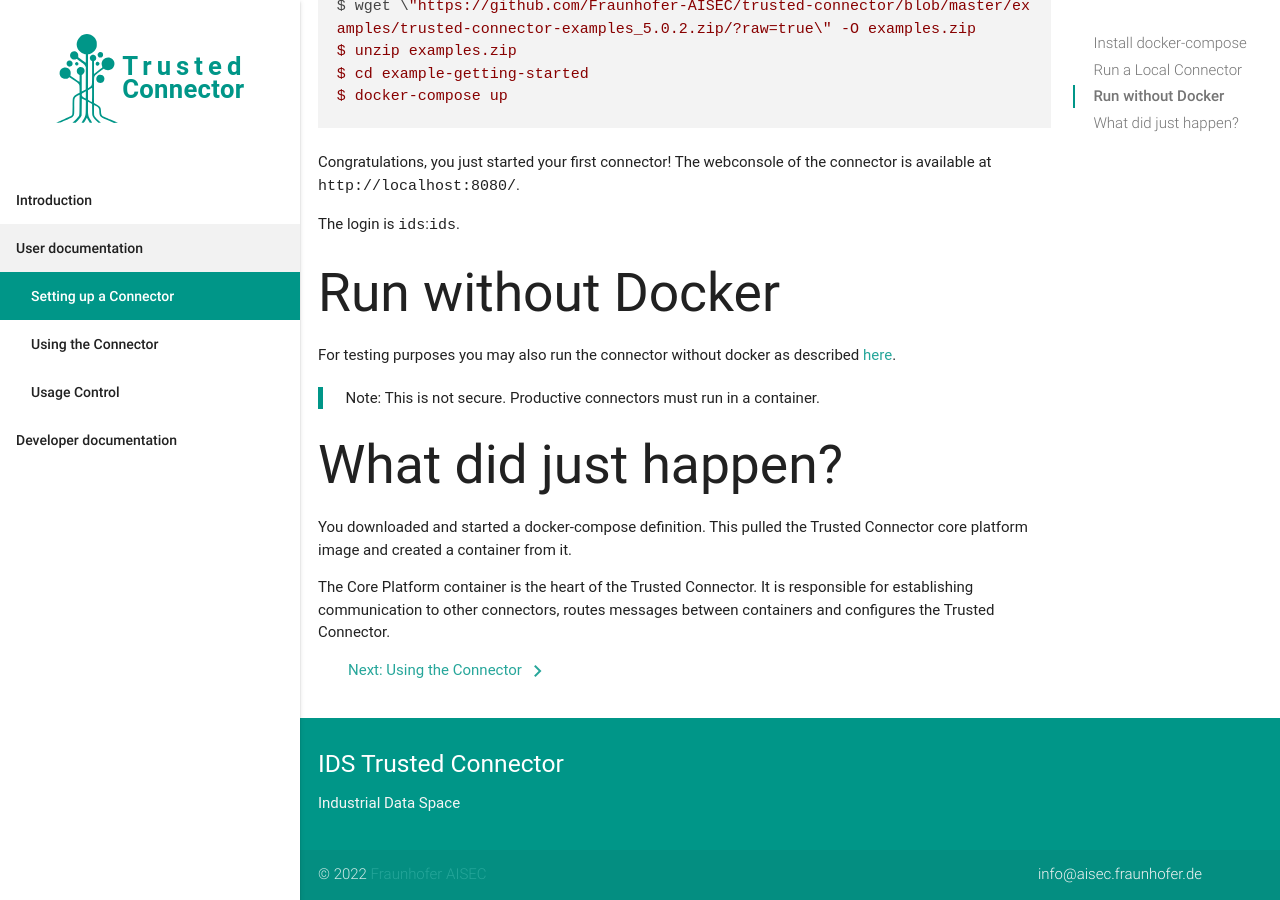
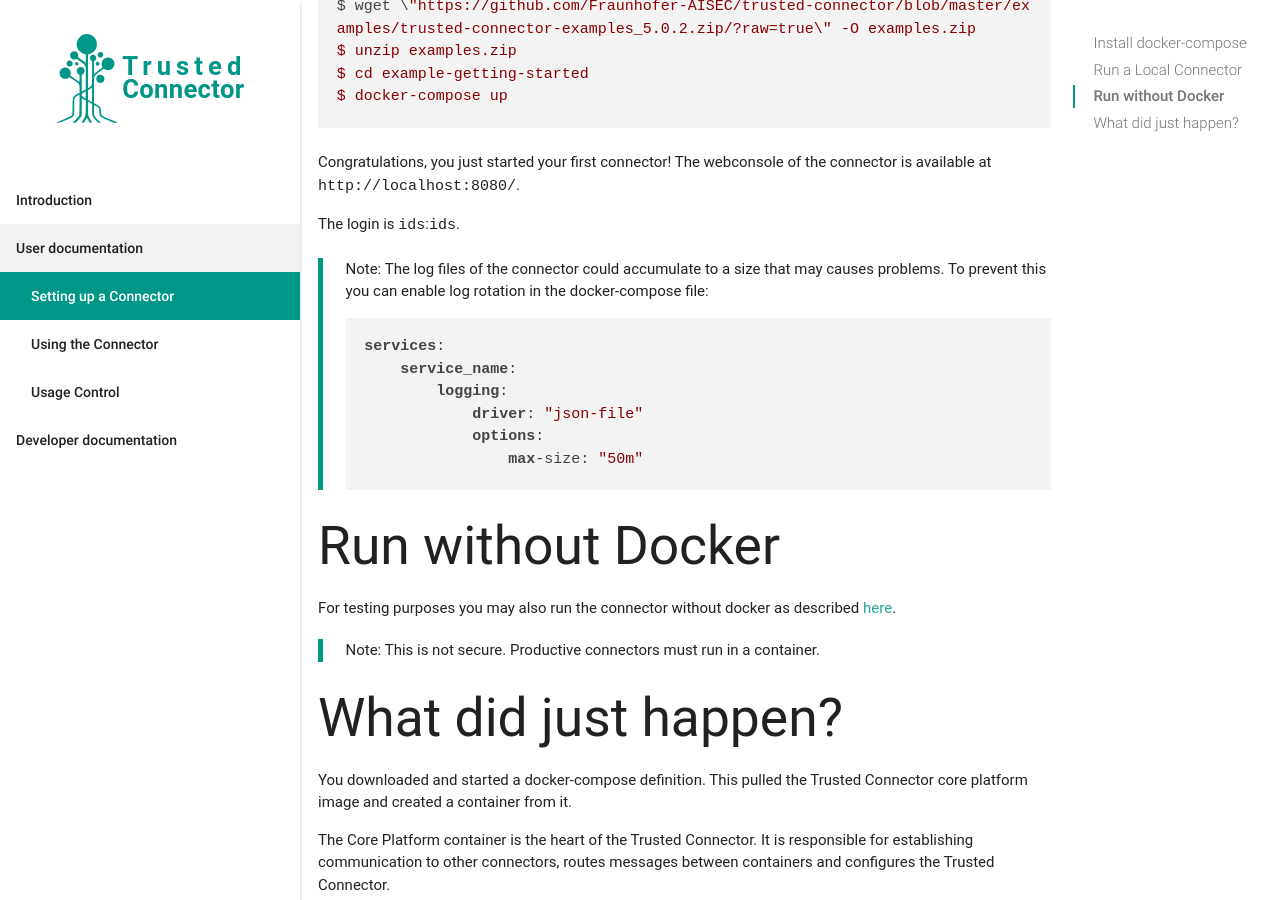
Before and after one commit to industrial-data-space/trusted-connector-documentation, a Jekyll site: the page built from docs/_docs/getting_started.md, in a window 1280 px wide and 900 px high, scrolled down 1015 px. Built offline with Jekyll 4.4.1, drawn with Linux system fonts in a browser that asks for light colours; some web fonts are replaced.

Commit message:
added log rotation notice

````diff
--- a/docs/_docs/getting_started.md
+++ b/docs/_docs/getting_started.md
@@ -47,6 +47,16 @@ Congratulations, you just started your first connector! The webconsole of the co
 
 The login is `ids`:`ids`.
 
+> Note: The log files of the connector could accumulate to a size that may causes problems. To prevent this you can enable log rotation in the docker-compose file:
+```
+services:
+    service_name:
+        logging:
+            driver: "json-file"
+            options:
+                max-size: "50m"
+```
+
 ## Run without Docker
 For testing purposes you may also run the connector without docker as described [here](../../docs/dev_core).
 > Note: This is not secure. Productive connectors must run in a container.
````
